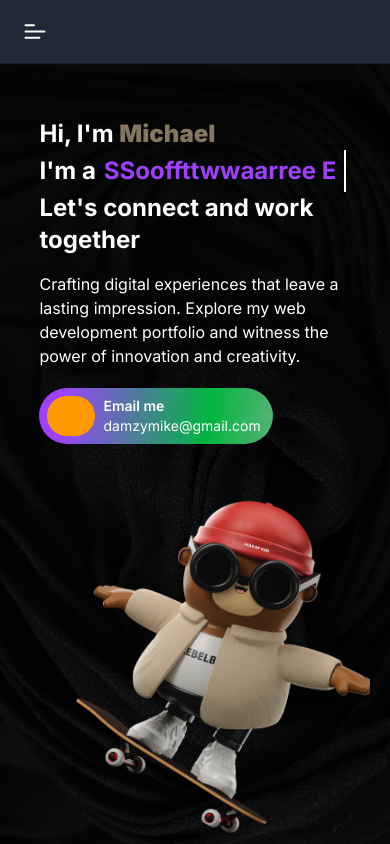
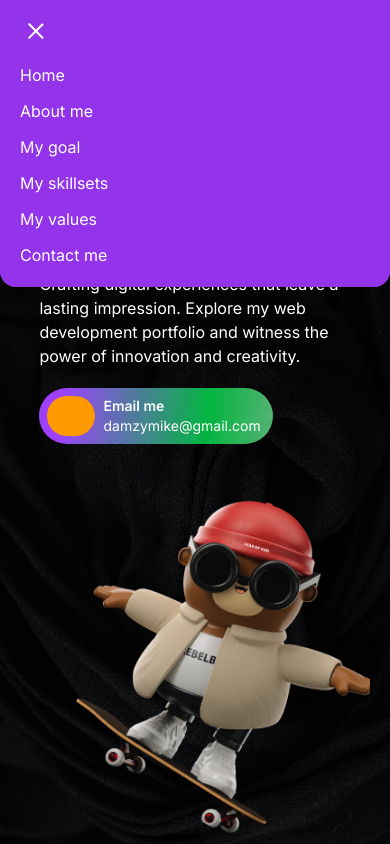
Before and after one commit to pythonvista/portfolio-demo, a React (Vite) app: page / in a window 390 px wide. Both pictures are taken after a click on the button 35 px from the left and 31 px from the top of the page. Shown: the top 844 px of the page. Built offline with nearby package versions, Linux system fonts and the light colour scheme.

Commit message:
nav error fix II

```diff
--- a/src/App.tsx
+++ b/src/App.tsx
@@ -35,7 +35,10 @@ function App() {
           (scrolled ? 'flex' : 'hidden') +
           ' fixed z-30 w-12 aspect-square bottom-5 right-5 bg-[#9F40FE] items-center justify-center rounded-full'
         }
-        onClick={scrollToTop}
+        onClick={e => {
+          e.stopPropagation();
+          scrollToTop();
+        }}
       >
         <img src={arrow_up} alt='go to top' className='w-4/5' />
       </button>
--- a/src/components/Header.tsx
+++ b/src/components/Header.tsx
@@ -30,14 +30,11 @@ const Header = () => {
     'My values',
     'Contact me'
   ];
-  const [navOpen, toggleNavOpen] = useReducer(
-    (state: boolean, close: string) => (close ? false : !state),
-    false
-  );
+  const [navOpen, toggleNavOpen] = useReducer(state => !state, false);
   useEffect(() => {
     //Add click away listener to close the navbar
     function closeDropdown() {
-      toggleNavOpen('close');
+      toggleNavOpen();
       document.removeEventListener('click', closeDropdown);
     }
     if (navOpen) document.addEventListener('click', closeDropdown);
@@ -67,7 +64,7 @@ const Header = () => {
       {/* Navigation button  */}
       <button
         className={'flex md:hidden hamburger ' + (navOpen ? 'open' : '')}
-        onClick={() => toggleNavOpen('default')}
+        onClick={toggleNavOpen}
       >
         {Array.from({length: 3}).map((_, i) => (
           <span key={i}></span>
@@ -82,7 +79,7 @@ const Header = () => {
             initial={{height: 0, opacity: 0}}
             animate={{height: 'auto', opacity: 1}}
             exit={{height: 0, opacity: 0, transition: {delay: 0.6}}}
-            onClick={() => toggleNavOpen('default')}
+            onClick={toggleNavOpen}
           >
             {nav.map((_, i) => (
               <motion.li
```
